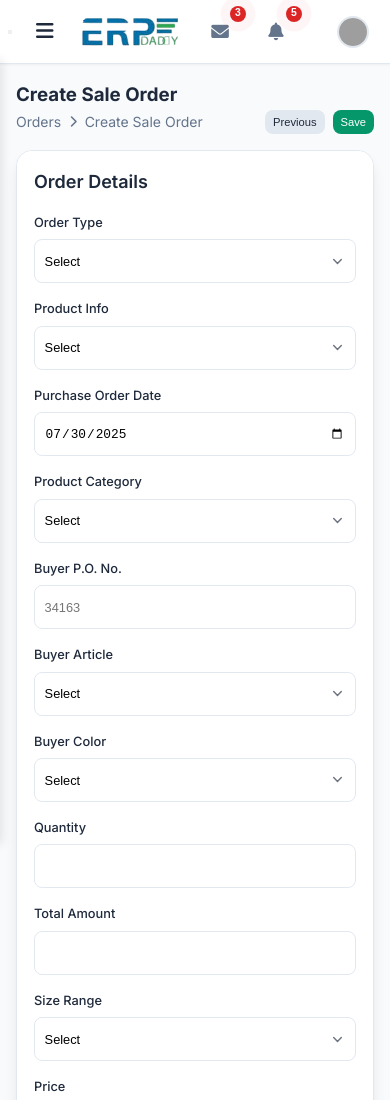
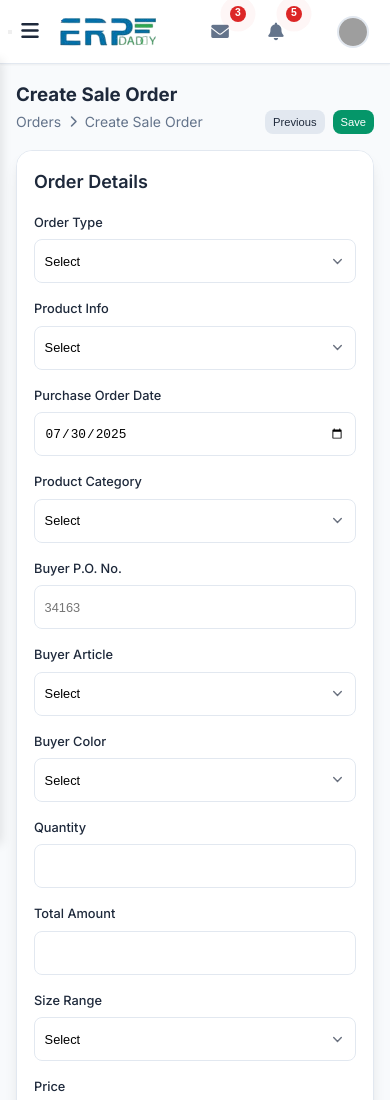
Before and after one commit to Shubh-Agarwal54/ERP, a plain HTML site: page index.html in a window 390 px wide. Shown: the top 1100 px of the page. Drawn offline with Linux system fonts and the light colour scheme; grey boxes are pictures that could not be loaded.

Commit message:
Add files via upload

```diff
--- a/styles.css
+++ b/styles.css
@@ -90,7 +90,10 @@ body {
     transition: var(--transition-base);
     position: relative;
     overflow: hidden;
-    padding-right:40px;
+    /* padding-right:20px; */
+    margin-right: 20px;
+    /* padding-left: -10px; */
+    margin-left: -20px;
 }
 
 .mobile-menu-toggle::before {
```
